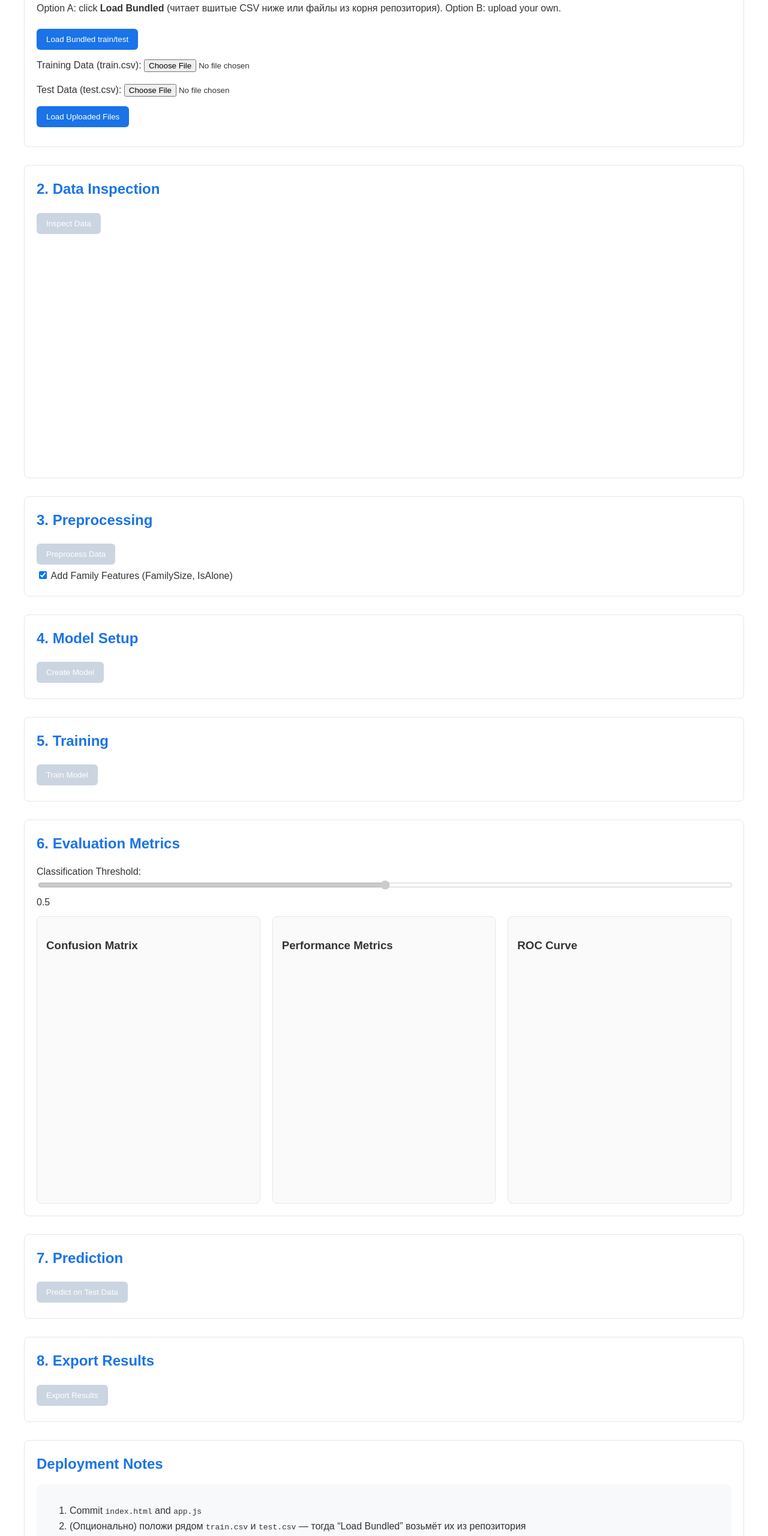
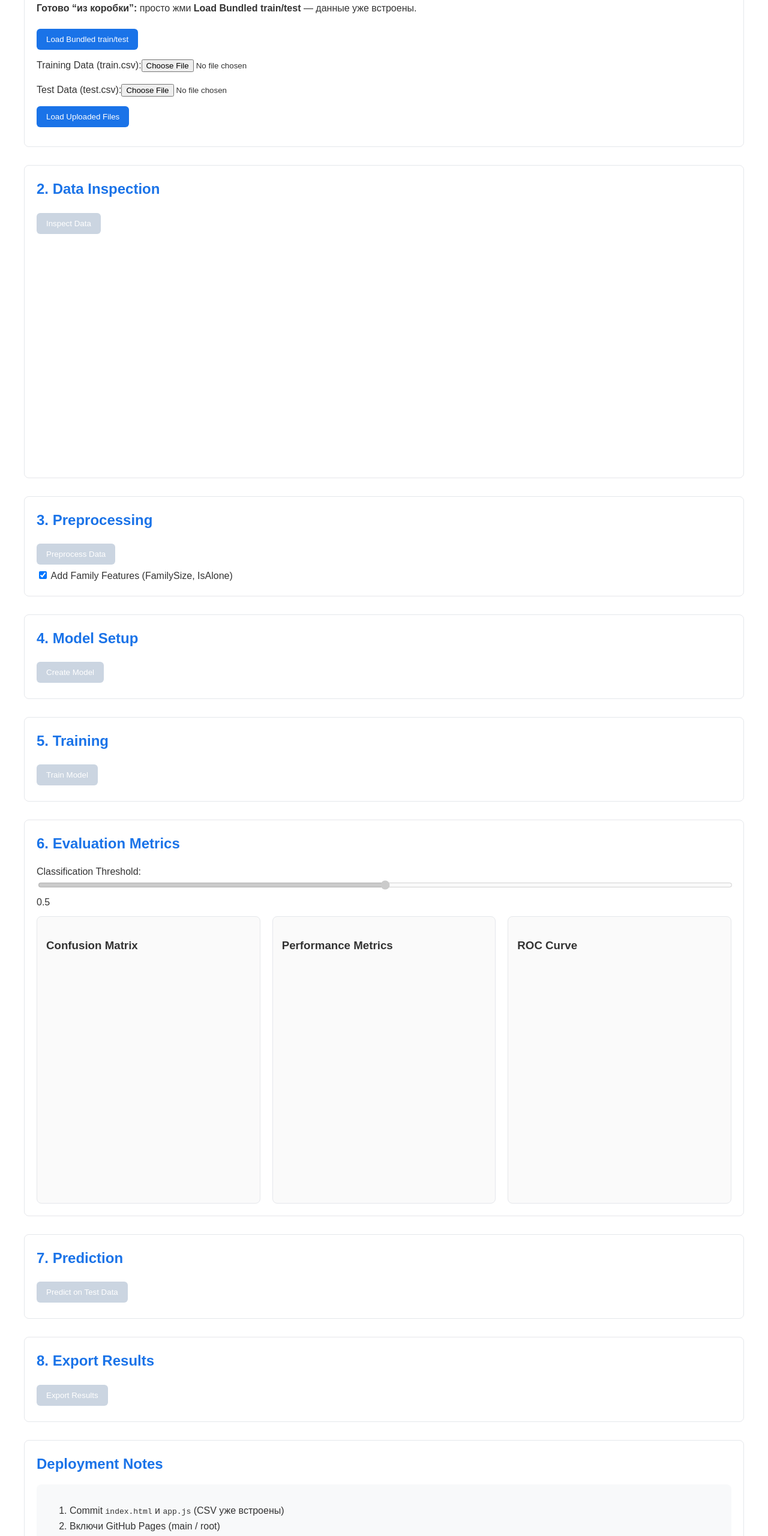
Before and after one commit to pderjabina/NN-hw, a plain HTML site: page index.html in a window 1280 px wide. Shown: the part 160-2720 px from the top of the page at 60% size. Drawn offline with Linux system fonts and the light colour scheme; a script that the page names is missing.

Commit message:
Update index.html

```diff
--- a/index.html
+++ b/index.html
@@ -36,18 +36,10 @@
 
   <section id="data-load">
     <h2>1. Data Load</h2>
-    <p>Option A: click <b>Load Bundled</b> (читает вшитые CSV ниже или файлы из корня репозитория). Option B: upload your own.</p>
-    <div>
-      <button id="load-bundled-btn">Load Bundled train/test</button>
-    </div>
-    <div>
-      <label for="train-file">Training Data (train.csv):</label>
-      <input type="file" id="train-file" accept=".csv"/>
-    </div>
-    <div>
-      <label for="test-file">Test Data (test.csv):</label>
-      <input type="file" id="test-file" accept=".csv"/>
-    </div>
+    <p><b>Готово “из коробки”:</b> просто жми <b>Load Bundled train/test</b> — данные уже встроены.</p>
+    <div><button id="load-bundled-btn">Load Bundled train/test</button></div>
+    <div><label>Training Data (train.csv):</label><input type="file" id="train-file" accept=".csv"/></div>
+    <div><label>Test Data (test.csv):</label><input type="file" id="test-file" accept=".csv"/></div>
     <button id="load-data-btn">Load Uploaded Files</button>
     <div id="data-status" style="margin-top:6px;color:var(--muted)"></div>
   </section>
@@ -67,9 +59,7 @@
     <h2>3. Preprocessing</h2>
     <button id="preprocess-btn" disabled>Preprocess Data</button>
     <div>
-      <label><input type="checkbox" id="add-family-features" checked/>
-        Add Family Features (FamilySize, IsAlone)
-      </label>
+      <label><input type="checkbox" id="add-family-features" checked/> Add Family Features (FamilySize, IsAlone)</label>
     </div>
     <div id="preprocessing-output"></div>
   </section>
@@ -95,18 +85,9 @@
       <div id="threshold-value">0.5</div>
     </div>
     <div class="metrics-container">
-      <div class="metric-card">
-        <h3>Confusion Matrix</h3>
-        <div id="confusion-matrix"></div>
-      </div>
-      <div class="metric-card">
-        <h3>Performance Metrics</h3>
-        <div id="performance-metrics"></div>
-      </div>
-      <div class="metric-card" style="flex:1;min-width:320px">
-        <h3>ROC Curve</h3>
-        <div id="roc-chart" class="chart"></div>
-      </div>
+      <div class="metric-card"><h3>Confusion Matrix</h3><div id="confusion-matrix"></div></div>
+      <div class="metric-card"><h3>Performance Metrics</h3><div id="performance-metrics"></div></div>
+      <div class="metric-card" style="flex:1;min-width:320px"><h3>ROC Curve</h3><div id="roc-chart" class="chart"></div></div>
     </div>
   </section>
 
@@ -126,22 +107,20 @@
     <h2>Deployment Notes</h2>
     <div class="note">
       <ol>
-        <li>Commit <code>index.html</code> and <code>app.js</code></li>
-        <li>(Опционально) положи рядом <code>train.csv</code> и <code>test.csv</code> — тогда “Load Bundled” возьмёт их из репозитория</li>
-        <li>Или вставь CSV прямо в теги ниже и тоже жми “Load Bundled”</li>
+        <li>Commit <code>index.html</code> и <code>app.js</code> (CSV уже встроены)</li>
         <li>Включи GitHub Pages (main / root)</li>
+        <li>Открой URL: <code>https://[user].github.io/[repo]</code></li>
       </ol>
     </div>
   </section>
 </div>
 
-<!-- ===== ВШИТЫЕ CSV (опционально). Вставь сюда содержимое файлов. =====
-     Если оставить пустыми — кнопка попробует скачать train.csv/test.csv из репозитория. -->
+<!-- ===== ВШИТЫЕ CSV (уже вставлены) ===== -->
 <script id="bundled-train" type="text/plain">
-<!-- paste train.csv content here (optional) -->
+<!-- сюда уже вставлены данные train.csv -->
 </script>
 <script id="bundled-test" type="text/plain">
-<!-- paste test.csv content here (optional) -->
+<!-- сюда уже вставлены данные test.csv -->
 </script>
 
 <script src="app.js"></script>
```
